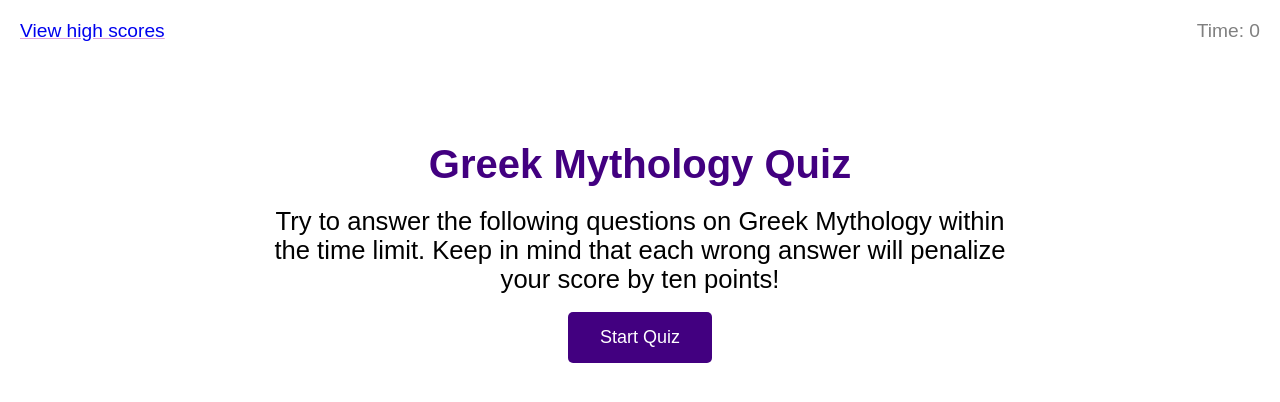
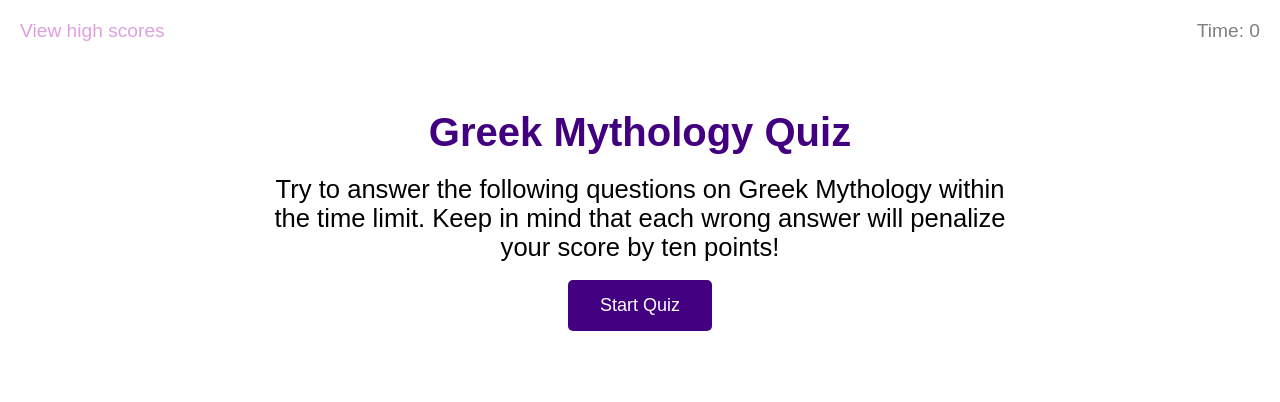
Before and after one commit to ktotah/ktotah-mythology-quiz, a plain HTML site: page index.html in a window 1280 px wide. Drawn offline with Linux system fonts and the light colour scheme.

Commit message:
updating the color for the view high scores link in the header, making it so that that it changes color on hover and reverts back to it's original color after visited. also making sure there is no text decoration

```diff
--- a/assets/css/style.css
+++ b/assets/css/style.css
@@ -1,12 +1,3 @@
-/* Style the main container to be centered  */
-    /* Style the header with a large font size and position it at the top */
-    /* Style the timer to be visible and at the top right corner */
-    /* Style the question and answer section to be user-friendly */
-        /* Use clear and distinct styles for buttons and selectable items */
-    /* Style the high score input area to be prominent at the end of the quiz */
-    /* Make buttons vistually appealing and interactive with hover effects */
-    /* Ensure the layout is responsive to different screen sizes */
-
 * {
   box-sizing: border-box;
   margin: 0;
@@ -22,18 +13,28 @@ header {
     display: flex;
     justify-content: space-between;
     align-items: center;
-    padding: 1em;
     background-color: white;
 }
 
-#high-scores-link {
+#high-scores-link a{
     position: absolute;
     top: 20px;
     left: 20px;
     cursor: pointer;
-    color: plum;
-    text-decoration: underline;
+    color: plum; /* Initial link color */
+    text-decoration: none;
     font-size: 1.2em;
+    transition: color 0.3s ease; /* Transition for hover effect */
+}
+
+#high-scores-link a:link, #high-scores-link a:visited{
+    color: plum; /* Original link color */
+    text-decoration: none; /* Ensures no underline */
+}
+
+#high-scores-link a:hover{
+    color: rgb(66, 0, 128); /* Text color change when hovered on */
+    text-decoration: none; /* Ensures no underline appears on hover */
 }
 
 #timer {
@@ -96,3 +97,6 @@ button {
     flex-direction: column;
     align-items: flex-start;
 }
+
+
+ /* TO DO: Ensure the layout is responsive to different screen sizes */
```
